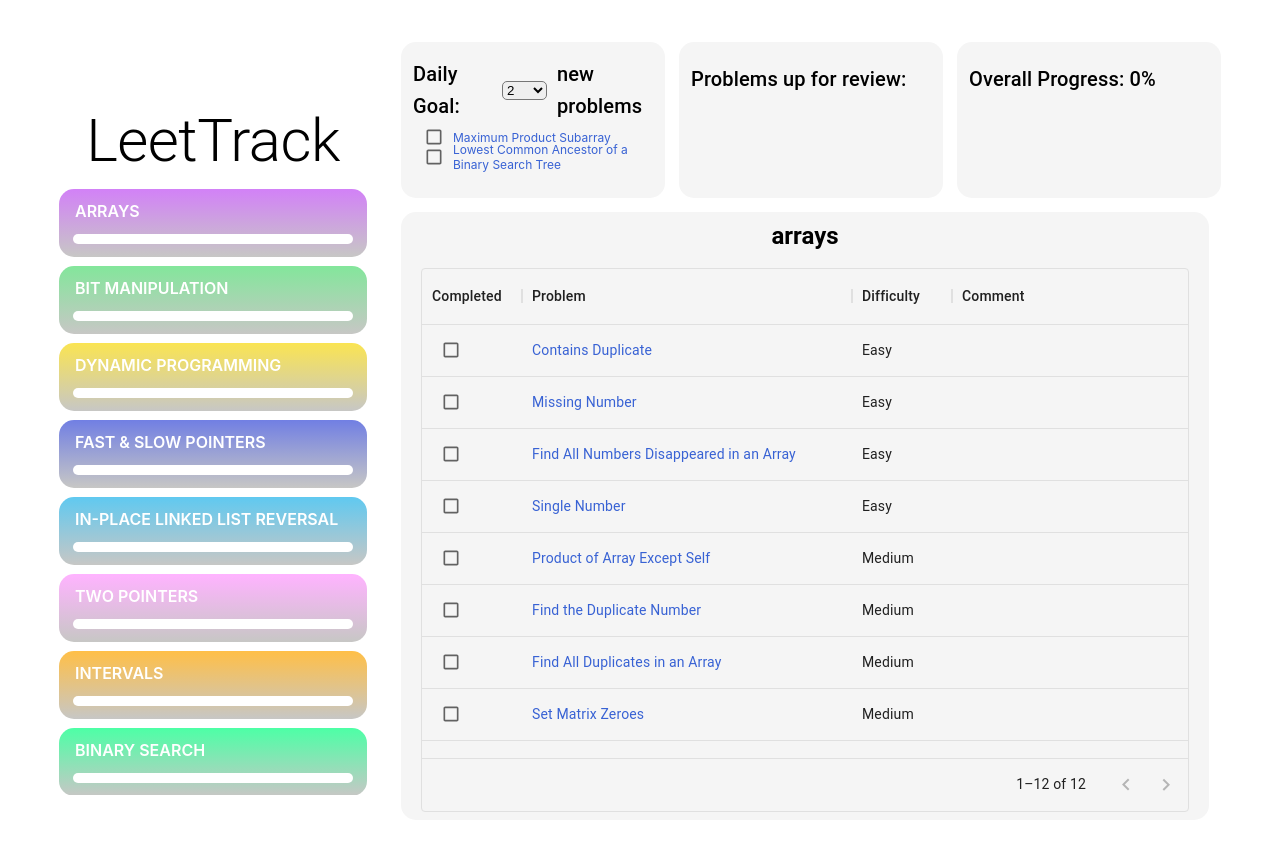
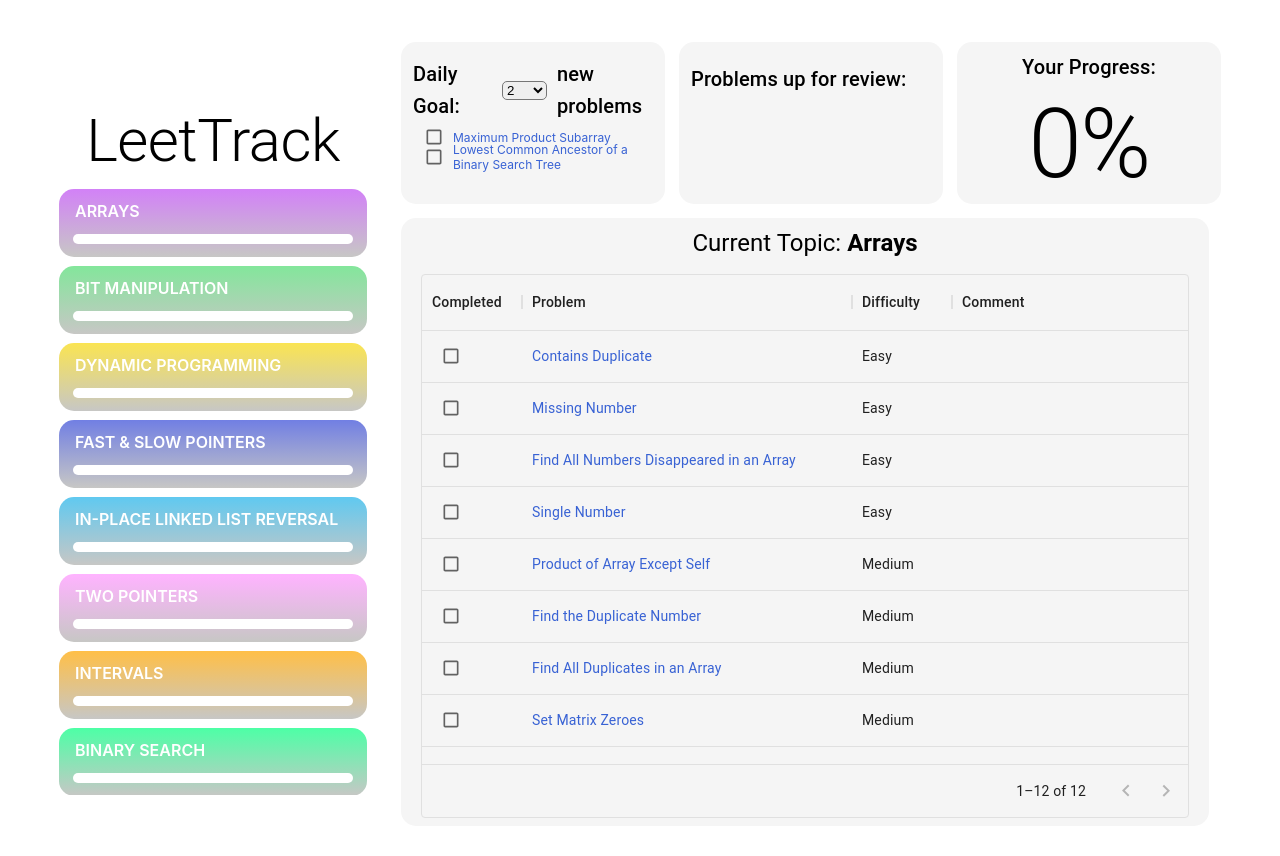
Before and after one commit to 397-f21/coffee-leettrack, a React (Create React App) app: page / in a window 1280 px wide. Shown: the top 856 px of the page. Built offline with nearby package versions, Linux system fonts and the light colour scheme.

Commit message:
minor styling changes

```diff
--- a/src/App.js
+++ b/src/App.js
@@ -48,6 +48,10 @@ function App() {
     window.localStorage.setItem(`dailyNum`, event.target.value);
     console.log(event.target.value)
   }
+  const capitalizeWord = (str) => {
+    const lower = str.toLowerCase();
+    return str.charAt(0).toUpperCase() + lower.slice(1);
+  };
 
   useEffect(() => {
     const dailyChange = time => {
@@ -152,13 +156,14 @@ function App() {
               </ol>
             </div>
             <div id="progress" className="card questionCard">
-              <div className="question-list-header">
-                <Typography variant="h6" style={{paddingTop: 5}}> Overall Progress: {percentComplete}%</Typography>
+              <div className="progressOverallCard">
+                <Typography variant="h6" align = 'center' style={{paddingTop: 5}}> Your Progress: </Typography>
+                <Typography variant="h1" align = 'center' style={{paddingTop: 5}}> {percentComplete}% </Typography>
               </div>
             </div>
           </div>
           <div className="card tableCard">
-            <Typography variant="h5"><b>{patternSelected.toLowerCase()}</b></Typography>
+            <Typography variant="h5">Current Topic: <b>{capitalizeWord(patternSelected.toLowerCase())}</b></Typography>
             <PatternTable pattern={patternSelected} questions={questions} setQuestions={setQuestions}/>
           </div>
         </div>
--- a/src/Components/PatternTable.js
+++ b/src/Components/PatternTable.js
@@ -1,9 +1,7 @@
 import * as React from 'react';
 import { DataGrid } from '@mui/x-data-grid';
-// import { TextField } from '@mui/material';
 import "./PatternTable.css";
 import ControlledCheckbox from './ControlledCheckbox';
-// import { patterns, questions } from '../data/data';
 
 
 
@@ -57,7 +55,7 @@ const PatternTable = ({pattern, questions, setQuestions}) => {
           <DataGrid
             rows={rows}
             columns={columns}
-            pageSize={20}
+            pageSize={23}
             />
         </div>
     );
```
